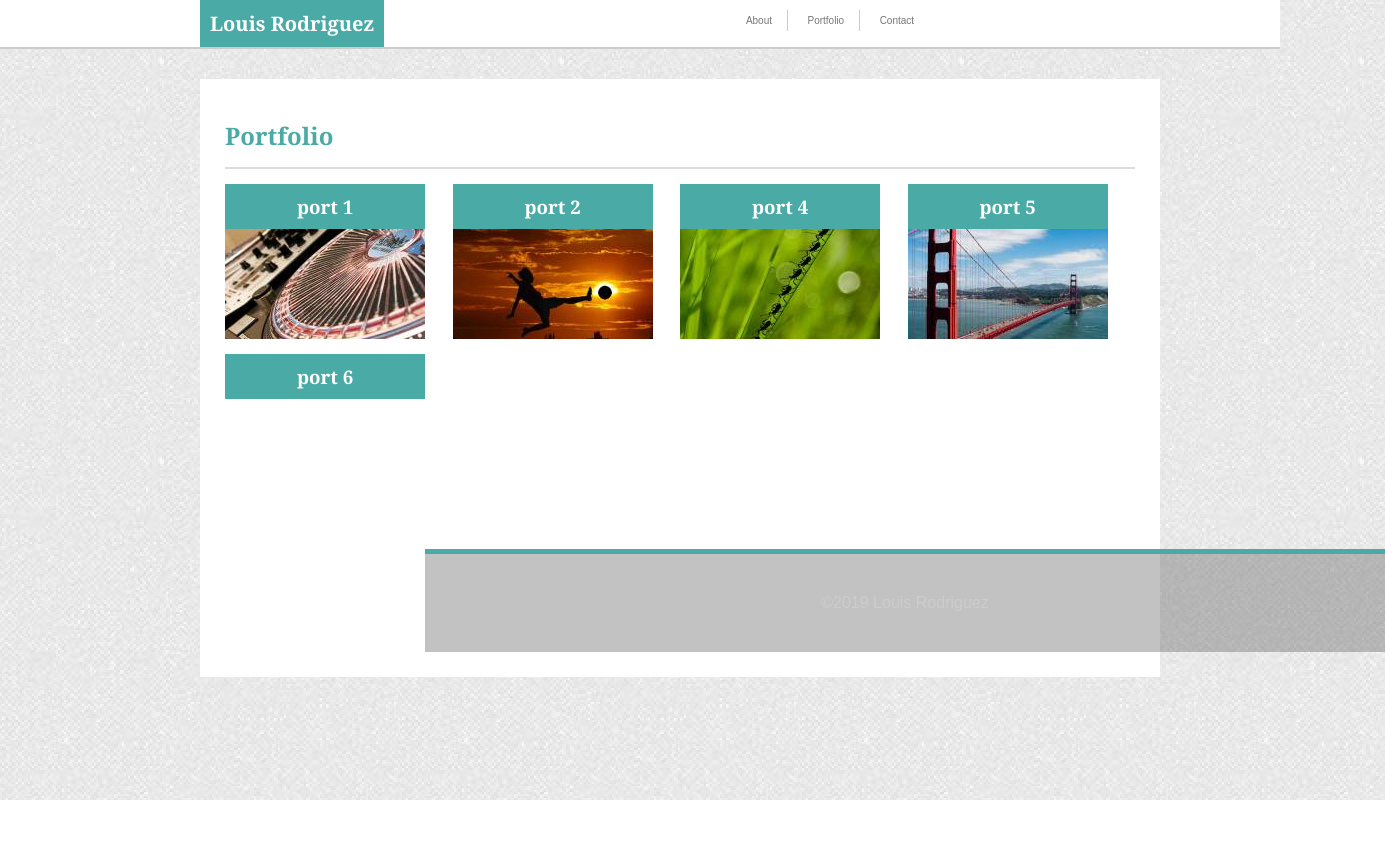
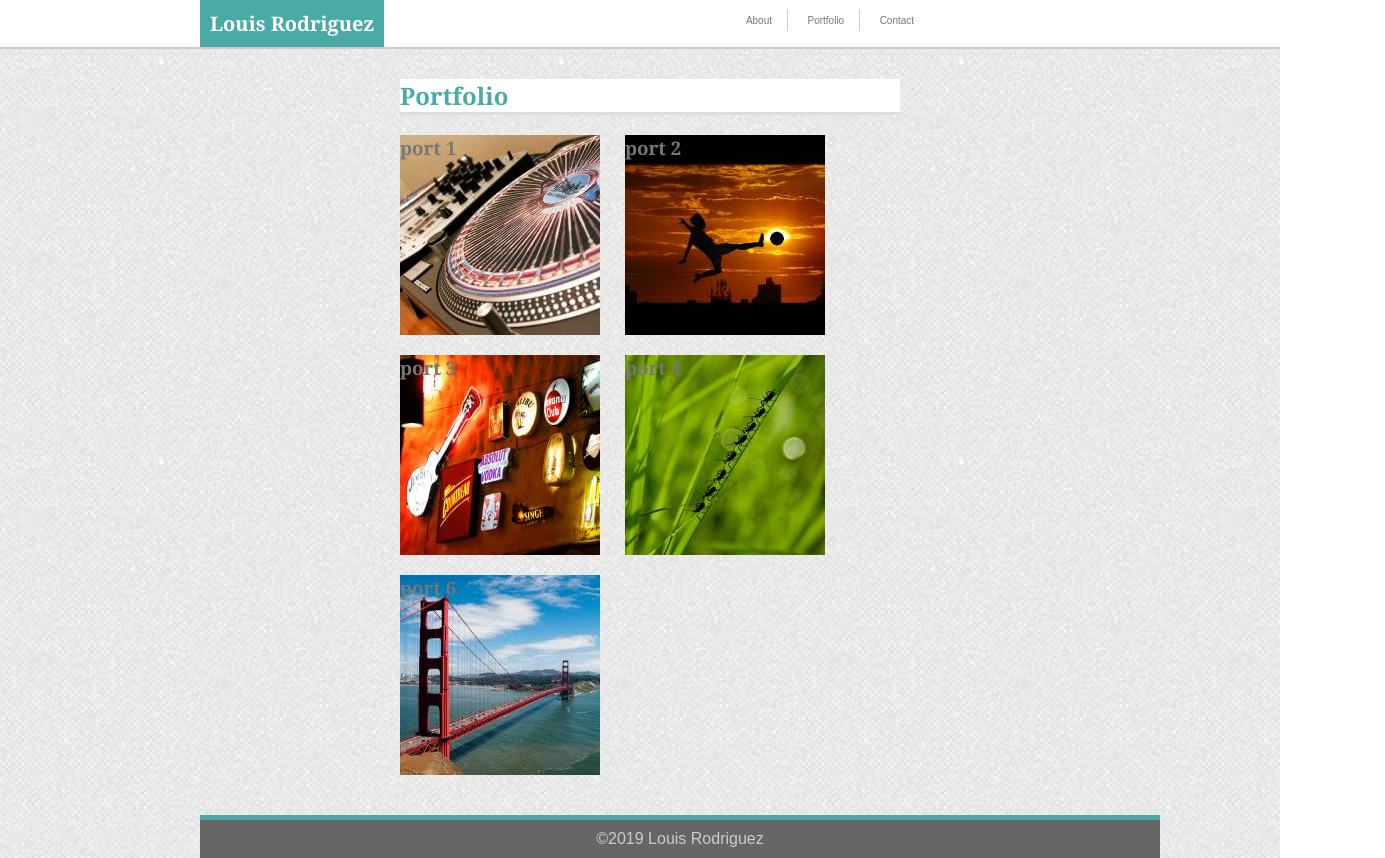
Before and after one commit to LouAndyR01/Basic-Portfolio, a plain HTML site: page portfolio.html in a window 1280 px wide. Shown: the whole page, 1385 px wide, since content can reach past the window. Before the commit the page ends 800 px from the top, so only its background shows below. Drawn offline with Linux system fonts and the light colour scheme.

Commit message:
updated portfolio

```diff
--- a/assets/style.css
+++ b/assets/style.css
@@ -40,7 +40,6 @@ nav {
     width: 300px;
     float:right;
     margin-top: 10px;
-
 }
 
 nav ul li {
@@ -59,6 +58,16 @@ nav ul li:last-child a {
     border-right: none;
 }
 
+.wrapper {
+    width: 960px;
+    margin: 0 auto
+}
+
+.clearfix {
+    display: block;
+    clear: both;
+}
+
 #mainsec {
     width: 960px;
     background: #fff;
@@ -74,14 +83,10 @@ nav ul li:last-child a {
     color: #4aaaa5;
 }
 
-p { font-size: 16px;
+p {
+    font-size: 16px;
     line-height: 20px;
     margin-bottom: 20px;
-}
-
-.clearfix {
-    display: block;
-    clear: both;
 }
 
 footer {
@@ -89,9 +94,9 @@ footer {
     border-top: 5px solid #4aaaa5 ;
     color: #ccc;
     text-align: center;
-    padding: 10px;
+    padding: 40px;
     margin-top: 20px;
-    width: 960px;
+    width: 100%;
     margin-left: 200px;
 }
 
@@ -124,15 +129,13 @@ textarea {
     margin: 0 15px 15px 0
 }
 
-.portfolio-pics {
+.portfolio-item {
     position: relative;
     margin-bottom: 20px;
-    width: 25%;
+    width: 45%;
     float: left;
-    height: 150px;
+    height: 200px
 }
-
-
 .portfolio-pics h3 {
     background: #4aaaa5;
     color: #fff;
@@ -142,25 +145,36 @@ textarea {
     bottom: 5px;
     width: 200px;
 }
+#mainsec2 {
+    width: 500px;
+    margin-left: 400px;
+    background:#fff;
+}
 
+#mainsec2 h2 {
+    color: #4aaaa5;
+    margin-bottom: 20px;
+    border-bottom: 3px solid #dddddd;
+}
 
-#portfolio1 {
+#port1 {
     background: url('../assets/images/technics-q-c-200-200-2.jpg');
     background-repeat: no-repeat;
+
 }
-#portfolio2 {
+#port2 {
     background: url('../assets/images/sports-q-c-200-200-6.jpg');
     background-repeat: no-repeat;
 }
-#portfolio3 {
-    background: url('../assets/images/nighlife-q-c-200-200-6.jpg');
+#port3 {
+    background: url('../assets/images/nightlife-q-c-200-200-6.jpg');
     background-repeat: no-repeat;
 }
-#portfolio4 {
+#port4 {
     background: url('../assets/images/nature-q-c-200-200-1.jpg');
     background-repeat: no-repeat;
 }
-#portfolio5 {
+#port6 {
     background: url('../assets/images/city-q-c-200-200-9.jpg');
     background-repeat: no-repeat;
 }
@@ -170,12 +184,13 @@ textarea {
     clear: both;
 }
 
-
 footer {
-    background: #6666;
-    border-top: 5px solid #4aaaa5;
+    background: #666666;
+    border-top: 5px solid #4aaaa5 ;
     color: #ccc;
     text-align: center;
-    padding: 40px;
-    margin-top:20px;
+    padding: 10px;
+    margin-top: 20px;
+    width: 960px;
+    margin-left: 200px;
 }
--- a/portfolio.html
+++ b/portfolio.html
@@ -19,28 +19,33 @@
                 </nav>
             </div>
         </header>
+
         <div class= "wrapper">
-                <section id= "mainsec">
-                <h2>Portfolio</h2>
+            <section id= "mainsec2">
+            <h2>Portfolio</h2>
 
-                    <div class= "portfolio-pics" id="portfolio1">
+                    <div class= "portfolio-item" id="port1">
                     <h3>port 1</h3>
                     </div>
-                    <div class= "portfolio-pics" id="portfolio2">
+                    <div class= "portfolio-item" id="port2">
                     <h3>port 2</h3>
                     </div>
-                    <div class= "portfolio-pics" id="portfolio4">
+                    <div class= "portfolio-item" id="port3">
+                    <h3>port 3</h3>
+                    </div>
+                    <div class= "portfolio-item" id="port4">
                     <h3>port 4</h3>
                     </div>
-                    <div class= "portfolio-pics" id="portfolio5">
-                    <h3>port 5</h3>
-                    </div>
-                    <div class= "portfolio-pics" id="portfolio6">
+                    <div class= "portfolio-item" id="port6">
                     <h3>port 6</h3>
-                </div>
+                    <!-- </div> -->
 
-                <div class= "clearfix"></div>
+            </section>
 
-            <footer>&copy;2019 Louis Rodriguez</footer>
+        </div>
+
+        <div class= "clearfix"></div>
+
+        <footer>&copy;2019 Louis Rodriguez</footer>
     </body>
 </html>
```
Also changed, not shown: contact.html (+4 -1 lines), assets/images/headshot18i.png (deleted).
